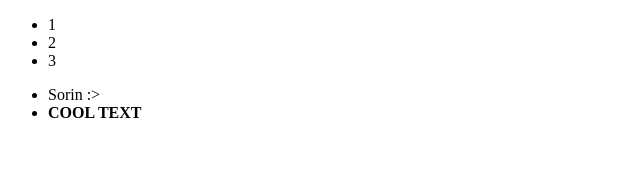
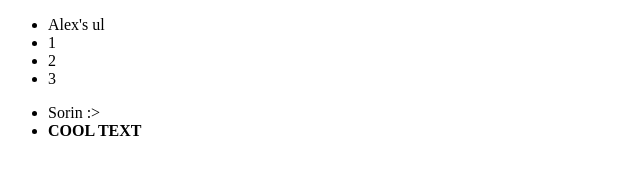
Before and after one commit to Aleks23/teamtest, a plain HTML site: page index.html in a window 1280 px wide. Shown: the whole page, without its empty margins (0-640 px from the left). Drawn offline with Linux system fonts and the light colour scheme.

Commit message:
Am specificat ul-ul.

```diff
--- a/index.html
+++ b/index.html
@@ -5,6 +5,7 @@
 </head>
 <body>
 <ul>
+    <li>Alex's ul</li>
 	<li>1</li>
 	<li>2</li>
 	<li>3</li>
```
